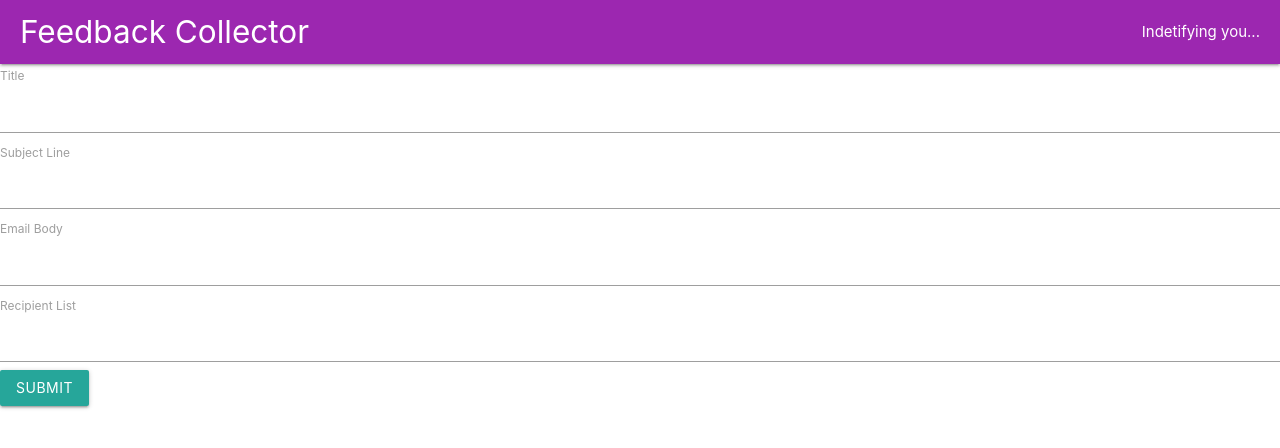
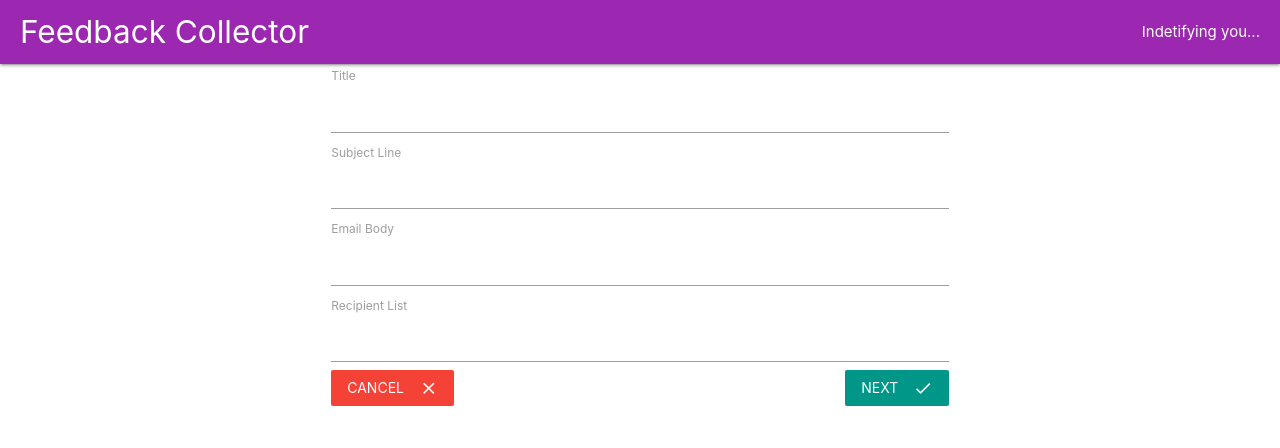
Before and after one commit to yogeshkoli/feedback-collector, a React (Create React App) app in the folder fcclient/: page /surveys/new in a window 1280 px wide. Shown: the top 448 px of the page. Built offline with nearby package versions, Linux system fonts and the light colour scheme; no server answers.

Commit message:
Cancel link and form design changes

```diff
--- a/fcclient/src/components/surveys/SurveyForm.js
+++ b/fcclient/src/components/surveys/SurveyForm.js
@@ -2,6 +2,7 @@
 import React, { Component } from "react";
 import { reduxForm, Field } from 'redux-form'
 import SurveyField from './SurveyField';
+import { Link } from 'react-router-dom';
 
 const FIELDS = [
     { label: 'Title', name: 'title' },
@@ -27,11 +28,24 @@
     render() {
         return (
             <div>
-                <form onSubmit={this.props.handleSubmit(values => console.log(values))}>
-                    {this.renderFields()}
+                <div className="row">
+                    <div className="col s8">
+                        <form onSubmit={this.props.handleSubmit(values => console.log(values))}>
+                            {this.renderFields()}
 
-                    <button className="btn" type="submit">Submit</button>
-                </form>
+                            <Link to="/surveys" className="red btn-flat left white-text">
+                                Cancel
+                                <i className="material-icons right">close</i>
+                            </Link>
+
+                            <button className="teal btn-flat right white-text" type="submit">
+                                Next
+                                <i className="material-icons right">done</i>
+                            </button>
+                        </form>
+                    </div>
+                </div>
+
             </div>
         );
     }
--- a/fcclient/src/components/surveys/SurveyNew.js
+++ b/fcclient/src/components/surveys/SurveyNew.js
@@ -5,8 +5,13 @@
 
     render() {
         return (
-            <div>
-                <SurveyForm></SurveyForm>
+            <div className="row">
+                <div className="col s12 m4 l3">
+                </div>
+
+                <div className="col s12 m8 l9">
+                    <SurveyForm></SurveyForm>
+                </div>
             </div>
         );
     }
```
